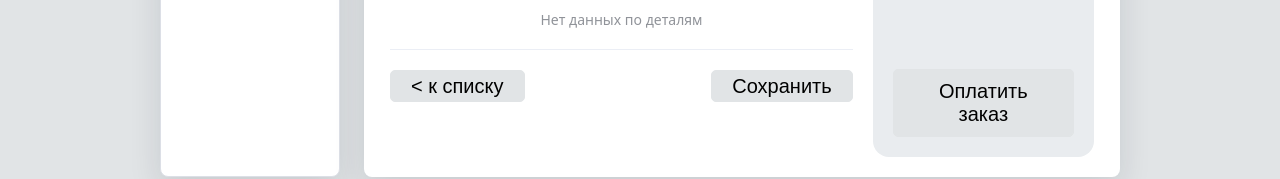
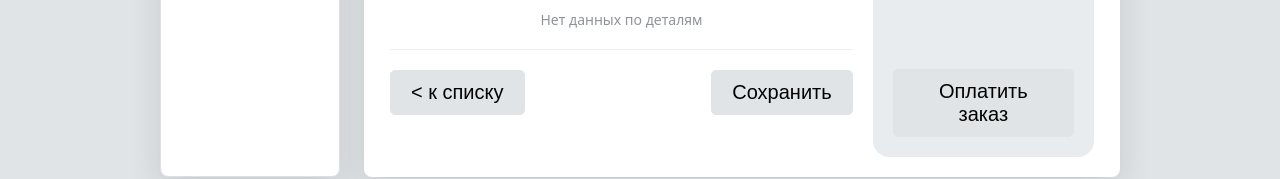
Before and after one commit to js-owl/maas-front, a Vue app: page /personal/order in a window 1280 px wide. Shown: the part 416-595 px from the top of the page. Built offline with nearby package versions, Linux system fonts and the light colour scheme; no server answers.

Commit message:
Refactor PersonalOrder.vue to replace ElButton with custom Button component for improved modularity and consistency in UI. Remove unnecessary CSS for save button styling, streamlining the component's design.

```diff
--- a/src/components/PersonalOrder.vue
+++ b/src/components/PersonalOrder.vue
@@ -7,7 +7,7 @@ import { req_json_auth } from '../api'
 import type { IKit, IOrderResponse } from '../interfaces/order.interface'
 import CadPreview from './cad/CadPreview.vue'
 import CoefficientQuantity from './coefficients/CoefficientQuantity.vue'
-
+import Button from './ui/Button.vue'
 const route = useRoute()
 const router = useRouter()
 
@@ -361,8 +361,8 @@ onMounted(() => {
         </el-table>
 
         <div class="order-footer">
-          <el-button class="back-button" @click="goBack"> &lt; к списку </el-button>
-          <el-button type="primary" class="save-button-footer" @click="saveOrder"> Сохранить </el-button>
+          <Button @click="goBack"> &lt; к списку </Button>
+          <Button @click="saveOrder"> Сохранить </Button>
         </div>
         <!-- </el-card> -->
       </el-col>
@@ -558,9 +558,6 @@ onMounted(() => {
   width: 100%;
 }
 
-.save-button-footer {
-  border-radius: 24px;
-}
 
 .summary-card {
   background-color: #e9ecef;
```
